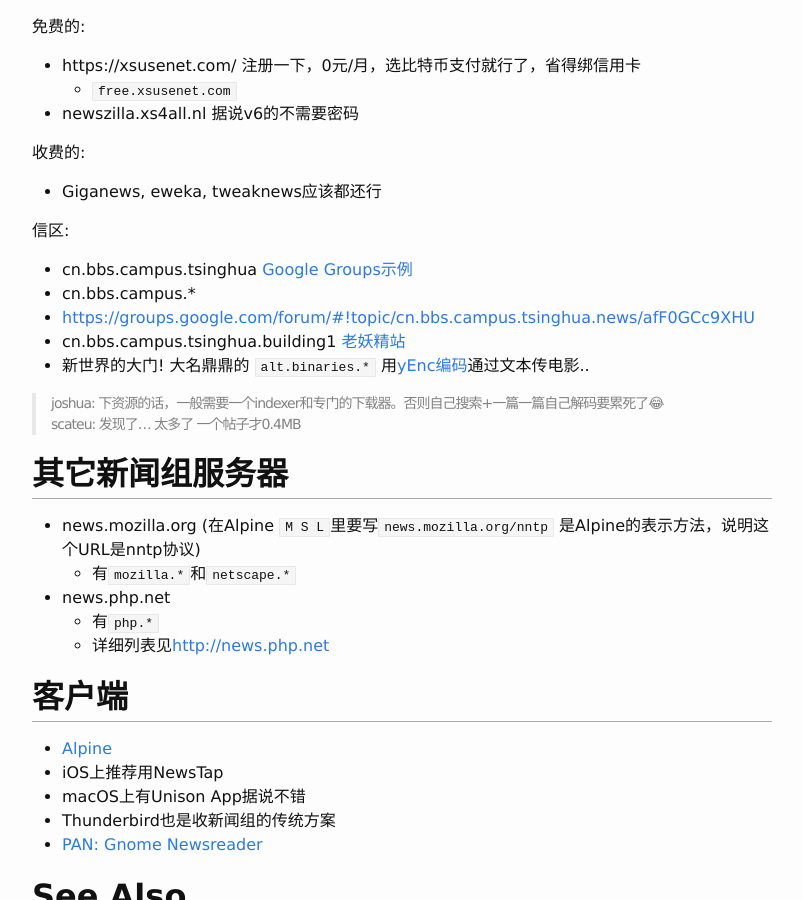
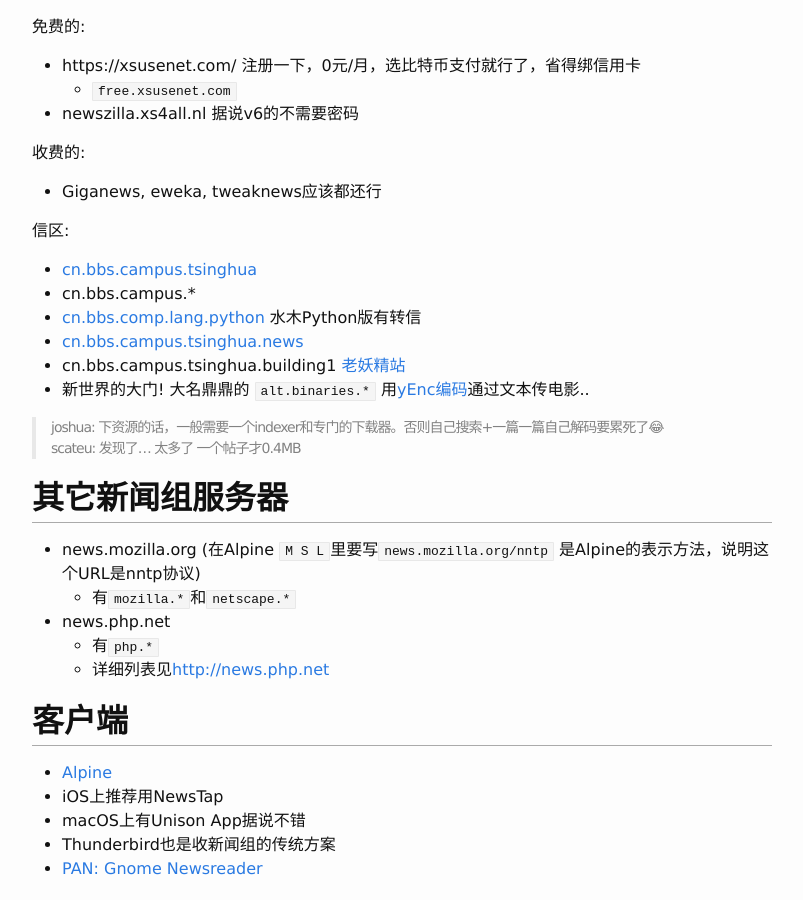
Before and after one commit to scateu/scateu.github.io, a Jekyll site: the page built from _posts/2018-01-05-nntp.md, in a window 1280 px wide and 900 px high, scrolled down 1074 px. Shown: the whole window, without its empty margins (238-1041 px from the left). Built offline with Jekyll 4.4.1, drawn with Linux system fonts in a browser that asks for light colours; nearby versions of some CDN libraries; comment, search, counter and statistics services are not loaded.

Commit message:
Fri Jan  5 22:06:22 CST 2018

```diff
--- a/_posts/2018-01-05-nntp.md
+++ b/_posts/2018-01-05-nntp.md
@@ -60,9 +60,10 @@
 
 信区:
 
- - cn.bbs.campus.tsinghua [Google Groups示例](https://groups.google.com/forum/#!topic/cn.bbs.campus.tsinghua/RMT9D4N_mmU)
+ - [cn.bbs.campus.tsinghua](https://groups.google.com/forum/#!topic/cn.bbs.campus.tsinghua/RMT9D4N_mmU)
  - cn.bbs.campus.*
- - <https://groups.google.com/forum/#!topic/cn.bbs.campus.tsinghua.news/afF0GCc9XHU>
+ - [cn.bbs.comp.lang.python](https://groups.google.com/forum/#!forum/cn.bbs.comp.lang.python) 水木Python版有转信
+ - [cn.bbs.campus.tsinghua.news](https://groups.google.com/forum/#!topic/cn.bbs.campus.tsinghua.news/afF0GCc9XHU)
  - cn.bbs.campus.tsinghua.building1 [老妖精站](https://groups.google.com/forum/#!topic/cn.bbs.campus.tsinghua.building1/dkHyZGSaCqI)
  - 新世界的大门! 大名鼎鼎的 `alt.binaries.*` 用[yEnc编码](https://en.wikipedia.org/wiki/YEnc)通过文本传电影..
 
```
